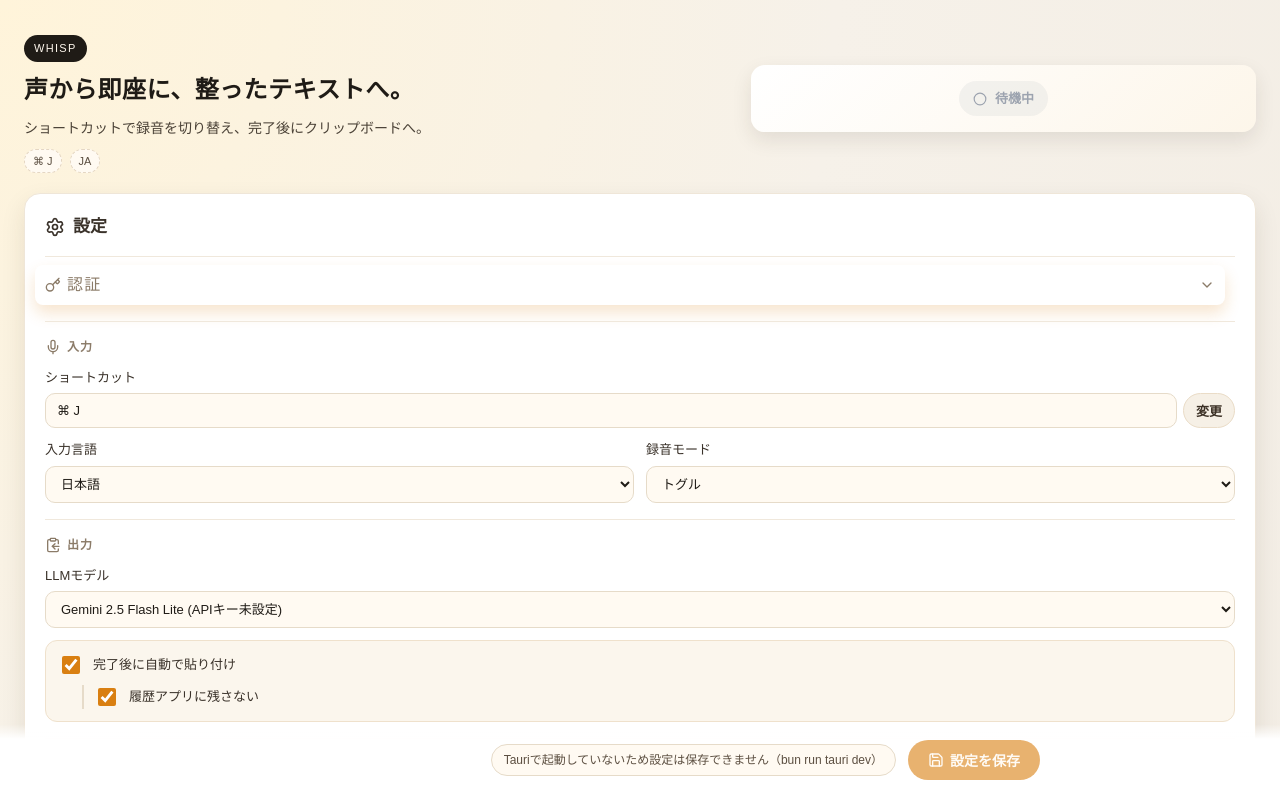
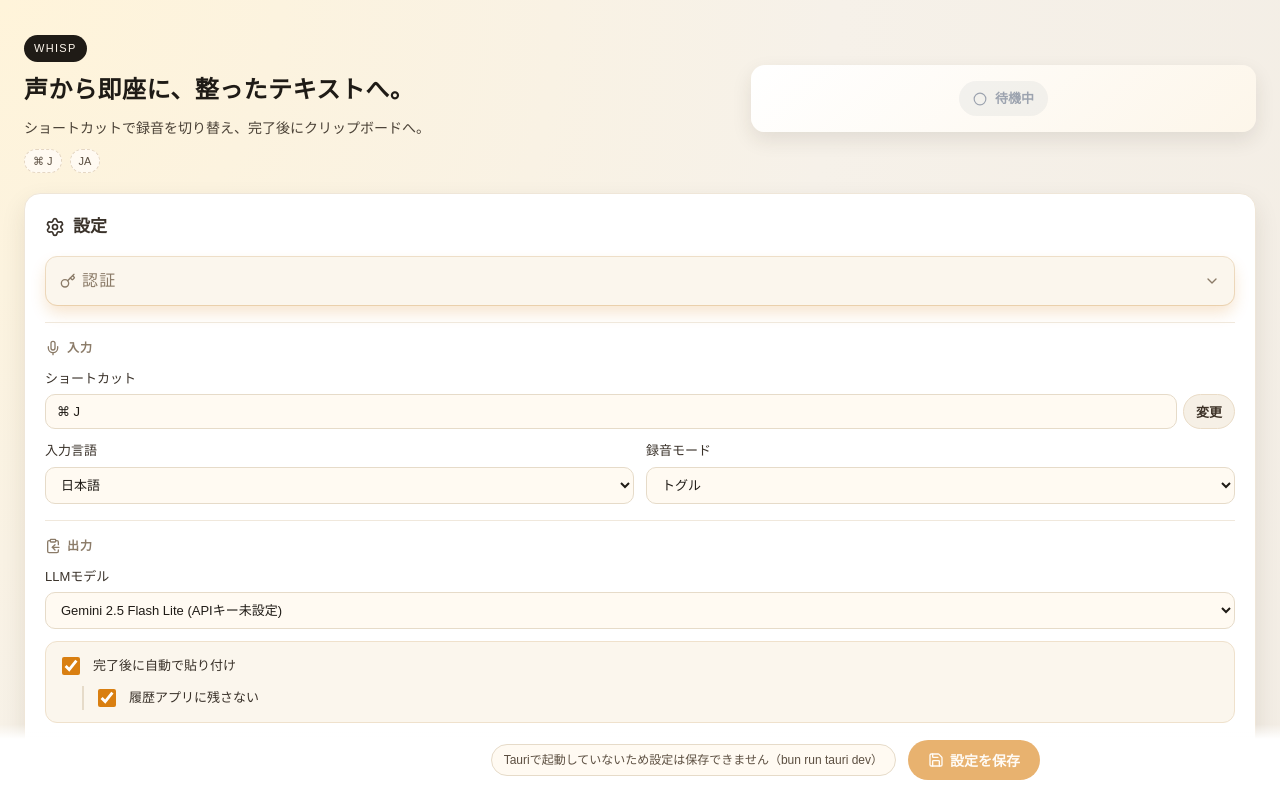
Before and after one commit to taisii/whisp, a React (Vite) app: page / in a window 1280 px wide. Shown: the top 798 px of the page. Built offline with nearby package versions, Linux system fonts and the light colour scheme.

Commit message:
Style auth section as proper accordion with border

```diff
--- a/src/App.css
+++ b/src/App.css
@@ -195,16 +195,23 @@ h1 {
   margin-bottom: 12px;
 }
 
+.collapsible-section {
+  background: #fbf6ed;
+  border: 1px solid #efe1cc;
+  border-radius: 12px;
+  padding: 0;
+}
+
 .section-header.clickable {
   display: flex;
   align-items: center;
   justify-content: space-between;
   width: 100%;
-  padding: 8px 10px;
-  margin: -8px -10px 0;
+  padding: 12px 14px;
+  margin: 0;
   background: transparent;
   border: none;
-  border-radius: 8px;
+  border-radius: 12px;
   cursor: pointer;
   font: inherit;
   text-transform: uppercase;
@@ -212,7 +219,7 @@ h1 {
 }
 
 .section-header.clickable:hover {
-  background: #faf6f0;
+  background: #f7f0e5;
 }
 
 .section-header-content {
@@ -222,7 +229,7 @@ h1 {
 }
 
 .collapsible-section .section-content {
-  margin-top: 12px;
+  padding: 0 14px 14px;
 }
 
 .section-content {
```
